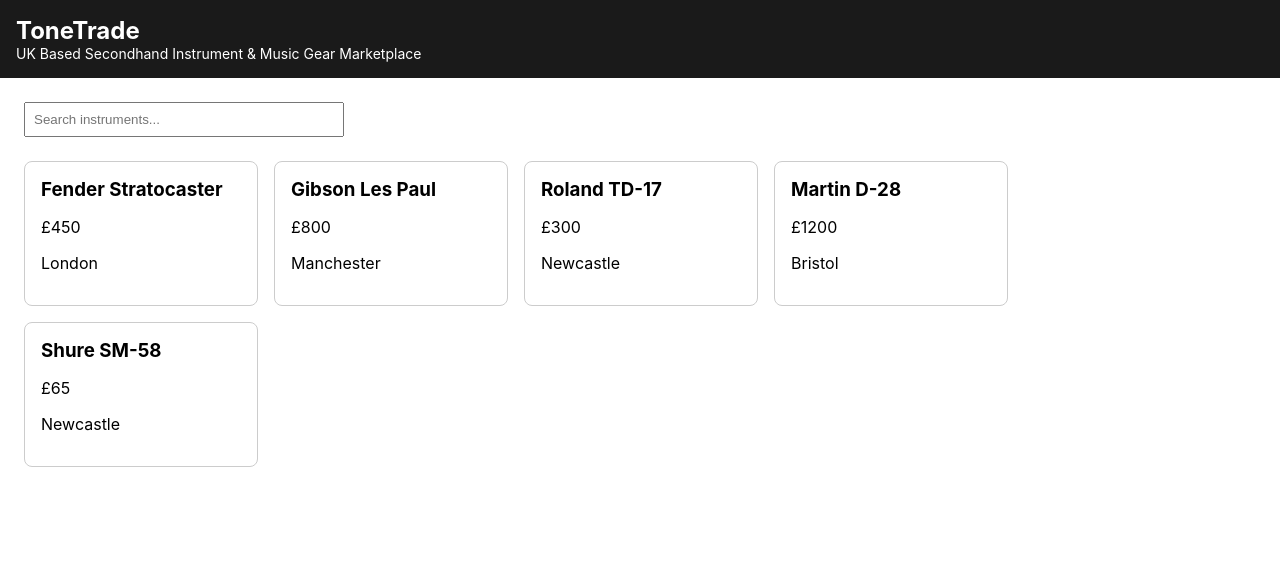
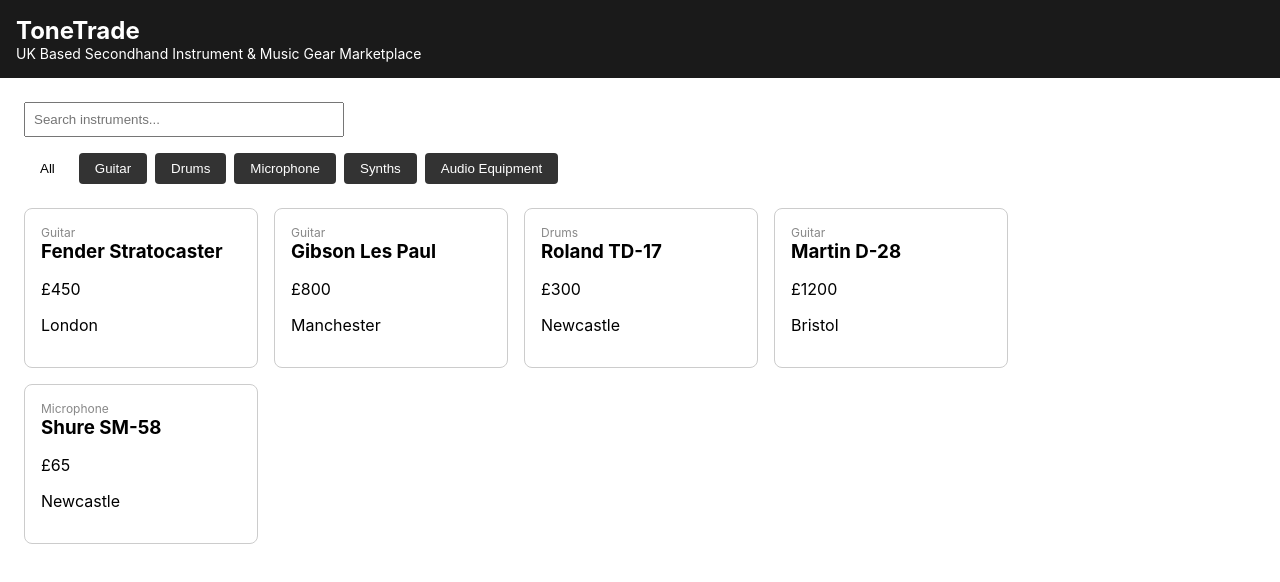
Before and after one commit to lewisr23/ToneTrade, a React (Create React App) app: page / in a window 1280 px wide. Shown: the top 582 px of the page. Built offline with nearby package versions, Linux system fonts and the light colour scheme.

Commit message:
added category filter

```diff
--- a/src/App.tsx
+++ b/src/App.tsx
@@ -3,19 +3,24 @@
 import ListingCard from './components/ListingCard';
 
 const listings = [
-  { id: 1, title: "Fender Stratocaster", price: 450, location: "London" },
-  { id: 2, title: "Gibson Les Paul", price: 800, location: "Manchester" },
-  { id: 3, title: "Roland TD-17", price: 300, location: "Newcastle" },
-  { id: 4, title: "Martin D-28", price: 1200, location: "Bristol" },
-  { id: 5, title: "Shure SM-58", price: 65, location: "Newcastle" },
+  { id: 1, title: "Fender Stratocaster", price: 450, location: "London", category: "Guitar" },
+  { id: 2, title: "Gibson Les Paul", price: 800, location: "Manchester", category: "Guitar" },
+  { id: 3, title: "Roland TD-17", price: 300, location: "Newcastle", category: "Drums" },
+  { id: 4, title: "Martin D-28", price: 1200, location: "Bristol", category: "Guitar" },
+  { id: 5, title: "Shure SM-58", price: 65, location: "Newcastle", category: "Microphone" },
 ];
+
+const categories = ["All", "Guitar", "Drums", "Microphone", "Synths", "Audio Equipment"];
 
 function App() {
   const [search, setSearch] = useState('');
+  const [selectedCategory, setSelectedCategory] = useState('All');
 
-  const filtered = listings.filter(listing =>
-    listing.title.toLowerCase().includes(search.toLowerCase())
-  );
+  const filtered = listings.filter(listing => {
+    const matchesSearch = listing.title.toLowerCase().includes(search.toLowerCase());
+    const matchesCategory = selectedCategory === 'All' || listing.category === selectedCategory;
+    return matchesSearch && matchesCategory;
+  });
 
   return (
     <div>
@@ -26,11 +31,29 @@
           placeholder="Search instruments..."
           value={search}
           onChange={e => setSearch(e.target.value)}
-          style={{ padding: '8px', width: '300px', marginBottom: '24px' }}
+          style={{ padding: '8px', width: '300px', marginBottom: '16px', display: 'block' }}
         />
+        <div style={{ display: 'flex', gap: '8px', marginBottom: '24px' }}>
+          {categories.map(cat => (
+            <button
+              key={cat}
+              onClick={() => setSelectedCategory(cat)}
+              style={{
+                padding: '8px 16px',
+                background: selectedCategory === cat ? 'white' : '#333',
+                color: selectedCategory === cat ? 'black' : 'white',
+                border: 'none',
+                borderRadius: '4px',
+                cursor: 'pointer'
+              }}
+            >
+              {cat}
+            </button>
+          ))}
+        </div>
         <div style={{ display: 'flex', gap: '16px', flexWrap: 'wrap' }}>
           {filtered.map(listing => (
-            <ListingCard key={listing.id} title={listing.title} price={listing.price} location={listing.location} />
+            <ListingCard key={listing.id} title={listing.title} price={listing.price} location={listing.location} category={listing.category} />
           ))}
         </div>
       </div>
--- a/src/components/ListingCard.tsx
+++ b/src/components/ListingCard.tsx
@@ -1,6 +1,7 @@
-function ListingCard({ title, price, location }: { title: string, price: number, location: string }) {
+function ListingCard({ title, price, location, category }: { title: string, price: number, location: string, category: string }) {
   return (
     <div style={{ border: '1px solid #ccc', borderRadius: '8px', padding: '16px', width: '200px' }}>
+      <p style={{ margin: 0, fontSize: '12px', color: '#888' }}>{category}</p>
       <h3 style={{ margin: 0 }}>{title}</h3>
       <p>£{price}</p>
       <p>{location}</p>
```
